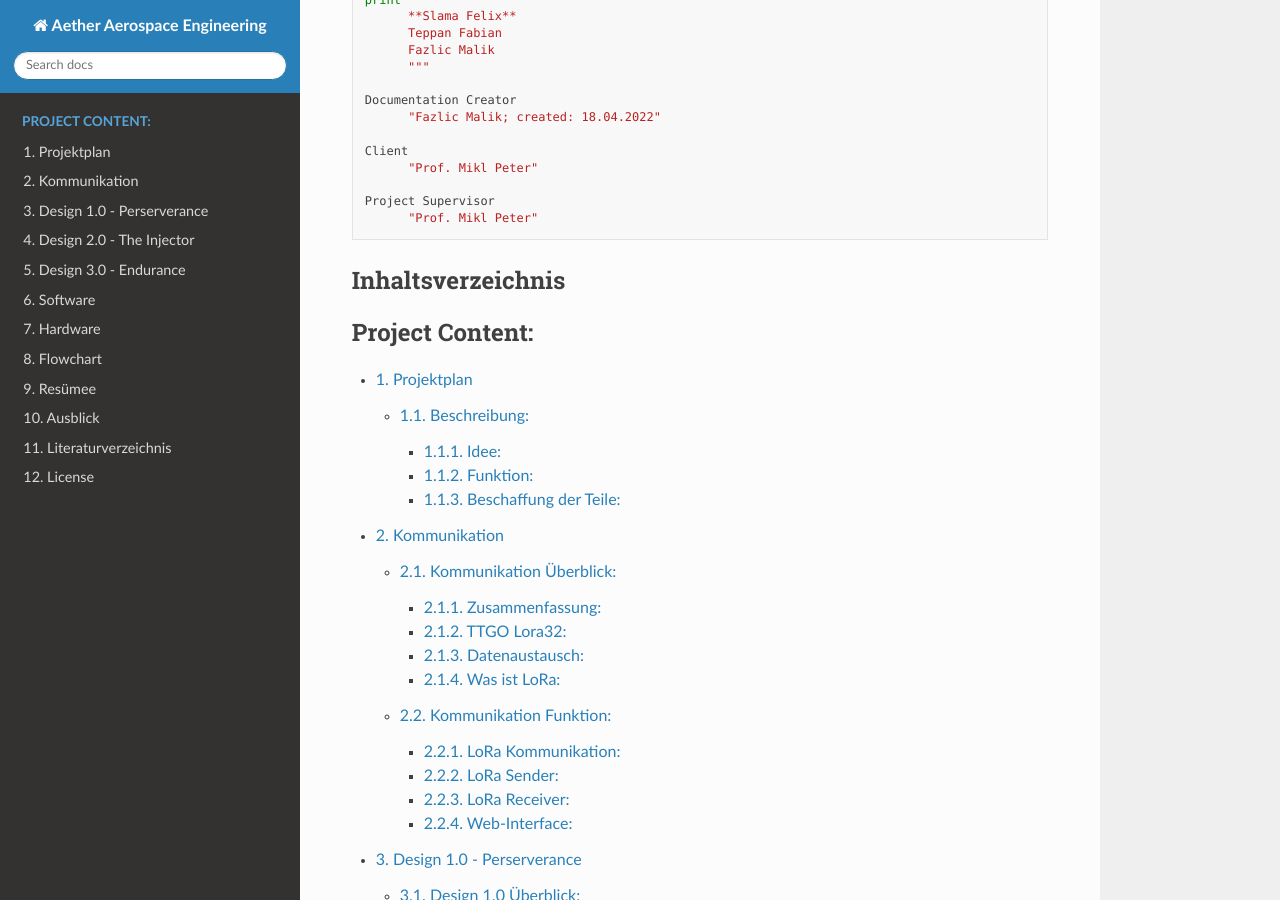
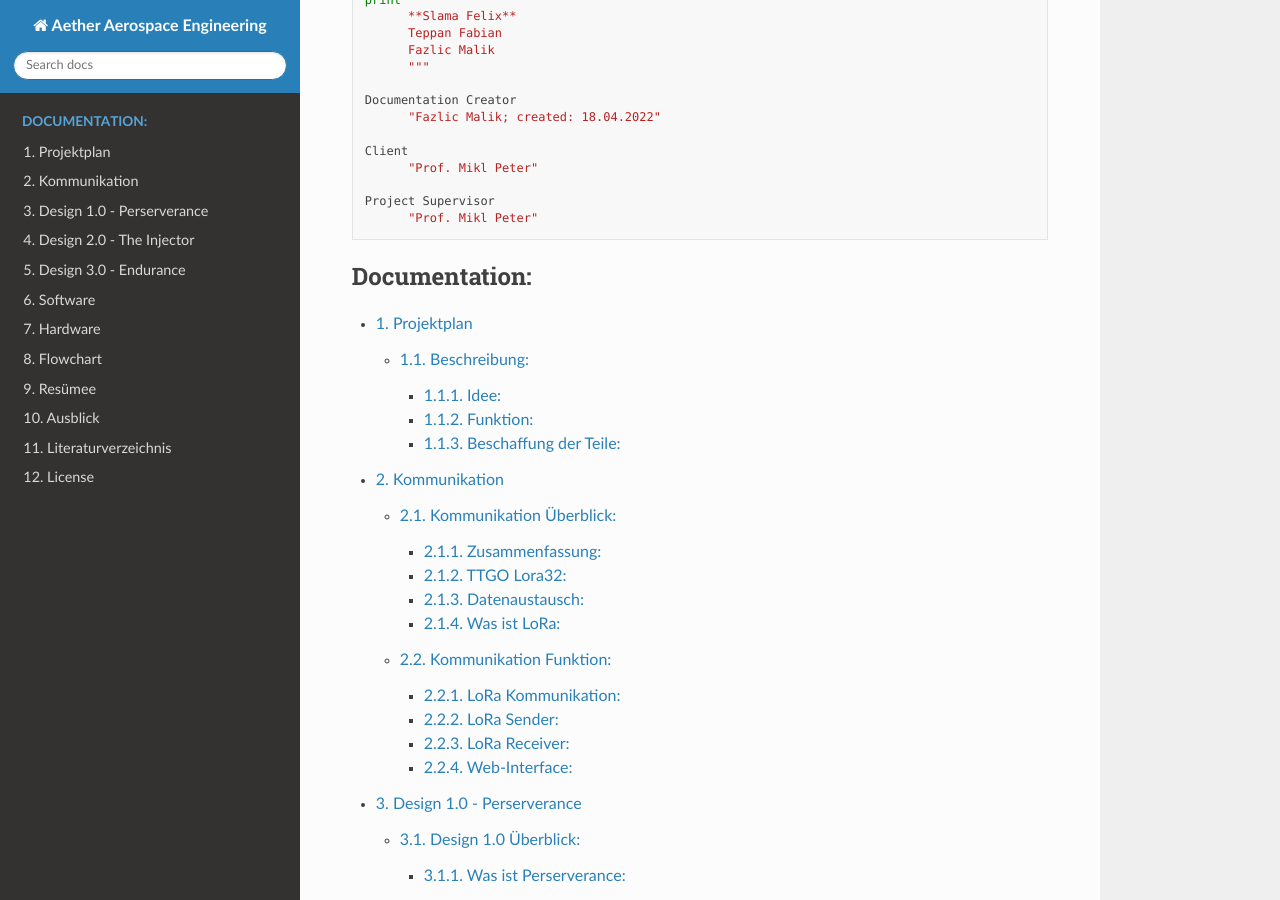
Before and after one commit to AetherAerospace/heavy-docs, a Sphinx documentation site: the page built from docs/source/index.rst, in a window 1280 px wide and 900 px high, scrolled down 758 px. Built offline with Sphinx 7.4.7 and the Read the Docs theme 2.0.0, drawn with Linux system fonts in a browser that asks for light colours.

Commit message:
Update index.rst

```diff
--- a/docs/source/index.rst
+++ b/docs/source/index.rst
@@ -22,13 +22,10 @@ Project Information.::
       Project Supervisor
             "Prof. Mikl Peter"
 
-Inhaltsverzeichnis
-^^^^^^^^^^^^^^^^^^
-
 .. toctree::
    :maxdepth: 3
    :numbered:
-   :caption: Project Content:
+   :caption: Documentation:
 
    projektplan
    kommunikation
```
